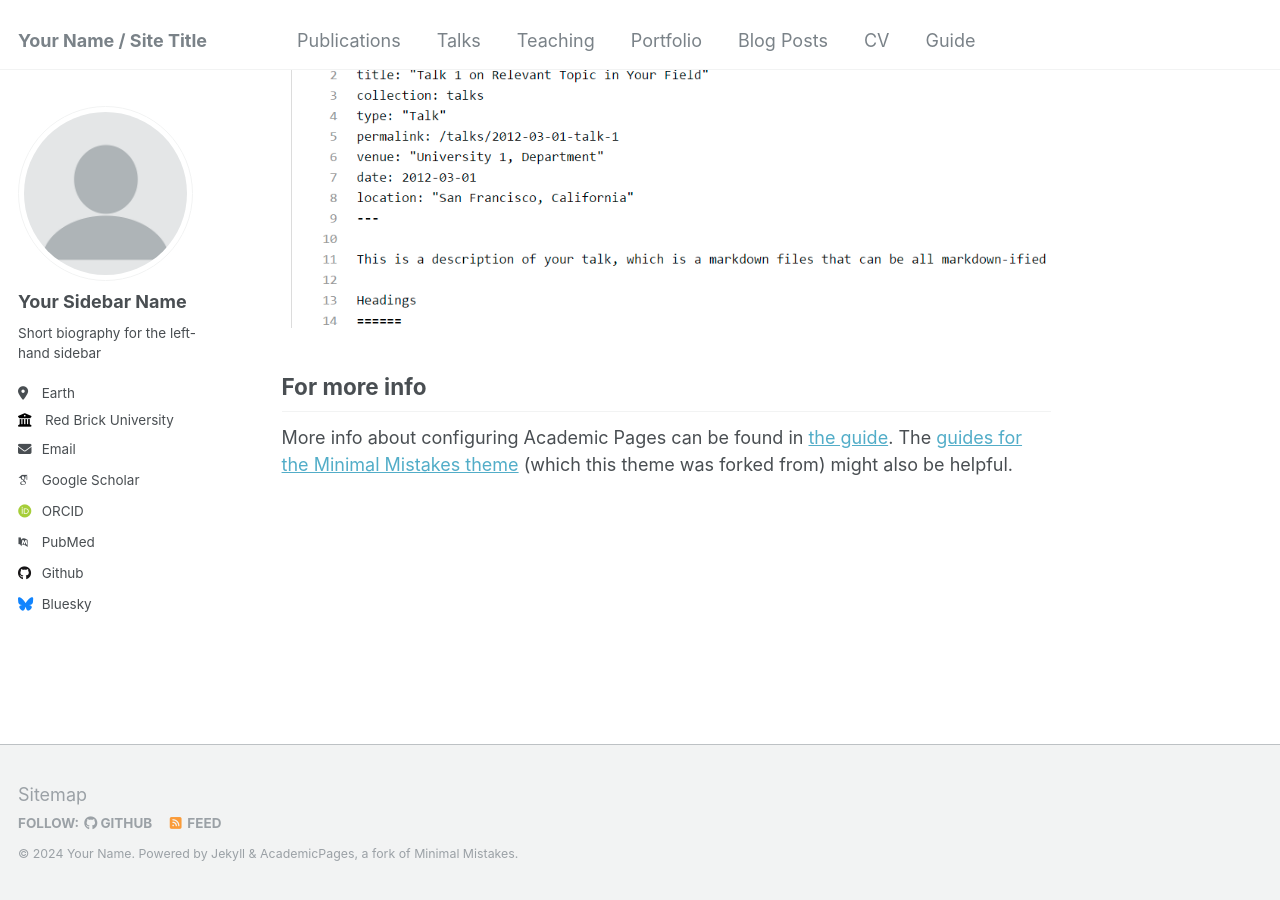
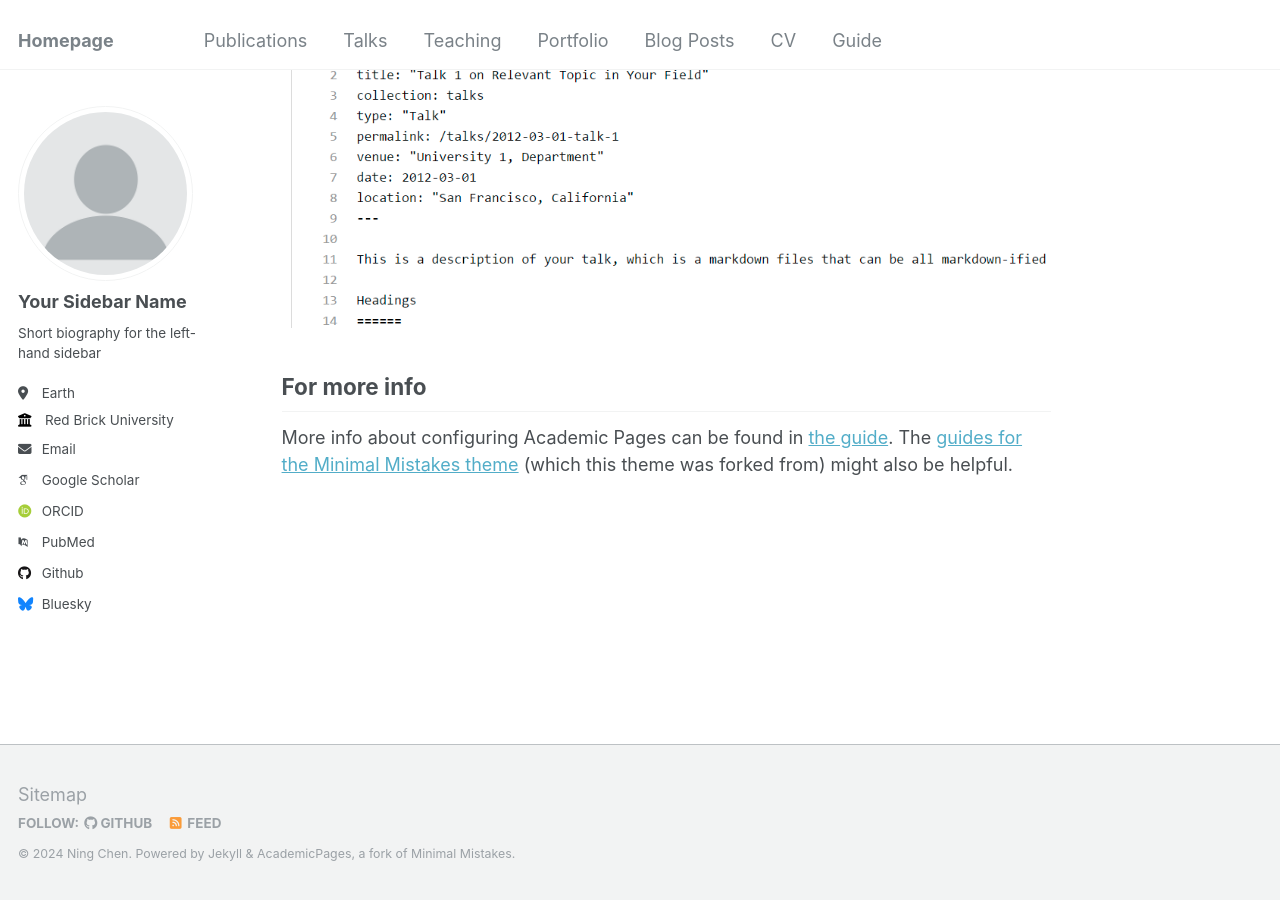
Before and after one commit to nju-cn/nju-cn.github.io, a Jekyll site: the page built from _pages/about.md, in a window 1280 px wide and 900 px high, scrolled down 2942 px. Built offline with Jekyll 4.4.1, drawn with Linux system fonts in a browser that asks for light colours; some web fonts are replaced.

Commit message:
Update _config.yml

```diff
--- a/_config.yml
+++ b/_config.yml
@@ -8,9 +8,9 @@
 
 # Basic Site Settings
 locale                   : "en-US"
-title                    : "Your Name / Site Title"
+title                    : "Homepage"
 title_separator          : "-"
-name                     : &name "Your Name"
+name                     : &name "Ning Chen"
 description              : &description "personal description"
 url                      : https://academicpages.github.io # the base hostname & protocol for your site e.g. "https://mmistakes.github.io"
 baseurl                  : "" # the subpath of your site, e.g. "/blog"
```
